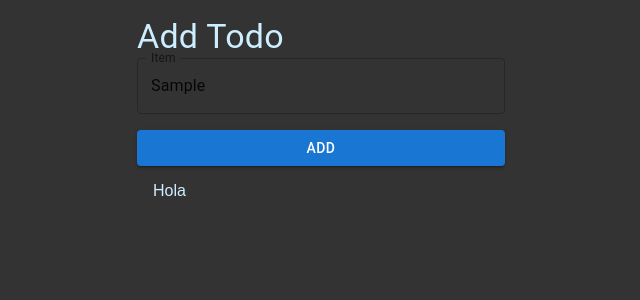
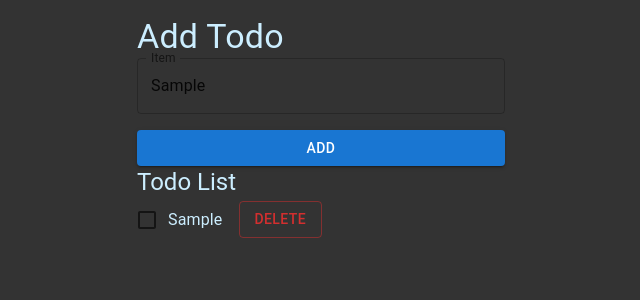
Before and after one commit to JefersonBurgos/second-project-ts, a React (Create React App) app: page / in a window 1280 px wide. Both pictures are taken after typing "Sample" into the empty fields and a click on the button "ADD". Shown: the top 300 px of the page, without its empty margins (319-959 px from the left). Built offline with nearby package versions, Linux system fonts and the light colour scheme.

Commit message:
Using array functions to create a delete function and practice send props in components

```diff
--- a/src/App.tsx
+++ b/src/App.tsx
@@ -22,18 +22,33 @@ const initialState: State = {
 };
 
 type Action =
-	{ type: "ADD_TODO", payload: Todo[] }
+	{ type: "ADD_TODOS", payload: Todo } |
+	{ type: "DELETE_TODO", payload: Todo[] }
 	;
 
 function reducer(state: State, action: Action): State {
+	let newState;
 	switch (action.type) {
-		case "ADD_TODO": {
-			return {
+		case "ADD_TODOS": {
+			newState = {
+				...state,
+				todos: [...state.todos, action.payload]
+			};
+			break;
+		}
+
+		case "DELETE_TODO": {
+			newState = {
 				...state,
 				todos: action.payload
 			};
+			break;
 		}
+		default:
+			newState = state;
 	}
+	console.log(newState);
+	return newState;
 }
 
 interface ContextValue {
@@ -42,19 +57,22 @@ interface ContextValue {
 }
 
 type Properties = {
-	onSubmit?: (todos: Todo[]) => void;
+
 };
 
 function Component({
-	onSubmit
+
 }: Properties) {
 	const [state, dispatch] = React.useReducer(reducer, initialState);
 
 	return (
 		<MuiBox>
 			<Typography variant="h4">Add Todo</Typography>
-			<NewTodoForm onChange={(todo: Todo[]) => dispatch({ type: "ADD_TODO", payload: todo })} />
+			<NewTodoForm
+				onChange={(todo: Todo) => dispatch({ type: "ADD_TODOS", payload: todo })}
+			/>
 			<TodoList
+				onDelete={(id: string) => dispatch({ type: "DELETE_TODO", payload: state.todos.filter(todo => todo.id != id) })}
 				todo={state.todos}
 			/>
 		</MuiBox>
--- a/src/NewTodoForm.tsx
+++ b/src/NewTodoForm.tsx
@@ -9,22 +9,26 @@ interface Todo {
 }
 
 interface State {
-	todos: Todo[];
+	todo: Todo;
 }
 
 const initialState: State = {
-	todos: [],
+	todo: {
+		id: "",
+		title: "",
+		completed: false
+	}
 };
 
-type Action = { type: "ADD_TODO", payload: Todo };
+type Action = { type: "add-todo", payload: Todo };
 
 function reducer(state: State, action: Action): State {
 	let newState;
 	switch (action.type) {
-		case "ADD_TODO": {
+		case "add-todo": {
 			newState = {
 				...state,
-				todos: [...state.todos, action.payload]
+				todo: action.payload
 			};
 			break;
 		}
@@ -41,13 +45,19 @@ interface ContextValue {
 }
 
 type Properties = {
-	onChange?: (value: Todo[]) => void;
+	onChange?: (value: Todo) => void;
 };
 
 function Component({
 	onChange
 }: Properties) {
 	const [state, dispatch] = React.useReducer(reducer, initialState);
+
+	React.useEffect(() => {
+		state.todo.title !== "" &&
+			onChange?.(state.todo);
+	}, [state.todo]);
+
 	return (
 		<MuiBox>
 			<Stack
@@ -57,14 +67,13 @@ function Component({
 					event.preventDefault();
 					const title = (event.target as any).elements[0].value;
 					dispatch({
-						type: "ADD_TODO",
+						type: "add-todo",
 						payload: {
 							id: crypto.randomUUID(),
 							title,
 							completed: false,
 						},
 					});
-					onChange?.(state.todos);
 				}}
 			>
 				<TextField
--- a/src/TodoItem.tsx
+++ b/src/TodoItem.tsx
@@ -6,7 +6,7 @@ import {
 	Checkbox,
 	FormControlLabel,
 	Grid,
-	Box as MuiBox, Stack, Typography
+	Box as MuiBox
 } from "@mui/material";
 
 interface Todo {
@@ -32,7 +32,6 @@ function reducer(state: State, action: Action): State {
 		case "": {
 			return {
 				...state,
-
 			};
 		}
 	}
@@ -44,47 +43,35 @@ interface ContextValue {
 }
 
 type Properties = {
-
+	value: Todo,
+	onDelete: (id: string) => void
 };
 
 function Component({
-
+	value,
+	onDelete
 }: Properties) {
 	const [state, dispatch] = React.useReducer(reducer, initialState);
 	return (
 		<MuiBox>
-			<Typography variant="h5">Todo List</Typography>
-			<Grid >
 			<Grid>
 				<FormControlLabel
 					control=
 					{
 						<Checkbox
-							//checked={antoine}
-							//onChange={handleChange}
-							//name="antoine"
+							//onChange={ }
+							name={value.title}
 						/>
 					}
-						label="Item 1"
-
+					label={value.title}
 				/>
-					<Button variant="outlined" color="error">Delete</Button>
-				</Grid>
-				<Grid>
-					<FormControlLabel
-						control=
-						{
-							<Checkbox
-							//checked={antoine}
-							//onChange={handleChange}
-							//name="antoine"
-							/>
-						}
-						label="Item 2"
-
-					/>
-					<Button variant="outlined" color="error">Delete</Button>
-				</Grid>
+				<Button
+					variant="outlined"
+					color="error"
+					onClick={() => onDelete(value.id)}
+				>
+					Delete
+				</Button>
 			</Grid>
 		</MuiBox>
 	);
--- a/src/TodoList.tsx
+++ b/src/TodoList.tsx
@@ -2,9 +2,11 @@ import "./styles.css"
 import React from "react";
 
 import {
+	Grid,
 	List,
 	ListItem,
-	Box as MuiBox
+	Box as MuiBox,
+	Typography
 } from "@mui/material";
 import TodoItem from "./TodoItem";
 
@@ -43,22 +45,23 @@ interface ContextValue {
 }
 
 type Properties = {
-	todo: Todo[]
+	todo: Todo[],
+	onDelete: (id: string) => void
 };
 
 function Component({
-	todo
+	todo,
+	onDelete
 }: Properties) {
 	const [state, dispatch] = React.useReducer(reducer, initialState);
 	return (
 		<MuiBox>
-			<List>
-				<ListItem>Hola</ListItem>
+			<Typography variant="h5">Todo List</Typography>
+			<Grid >
 				{todo.map((todo: Todo, index: number) => (
-					<ListItem key={index}>{todo.title}</ListItem>
+					<TodoItem key={index} value={todo} onDelete={onDelete} />
 				))}
-			</List>
-
+			</Grid>
 		</MuiBox>
 	);
 }
```
Lines whose indentation alone changed are shown as unchanged.
